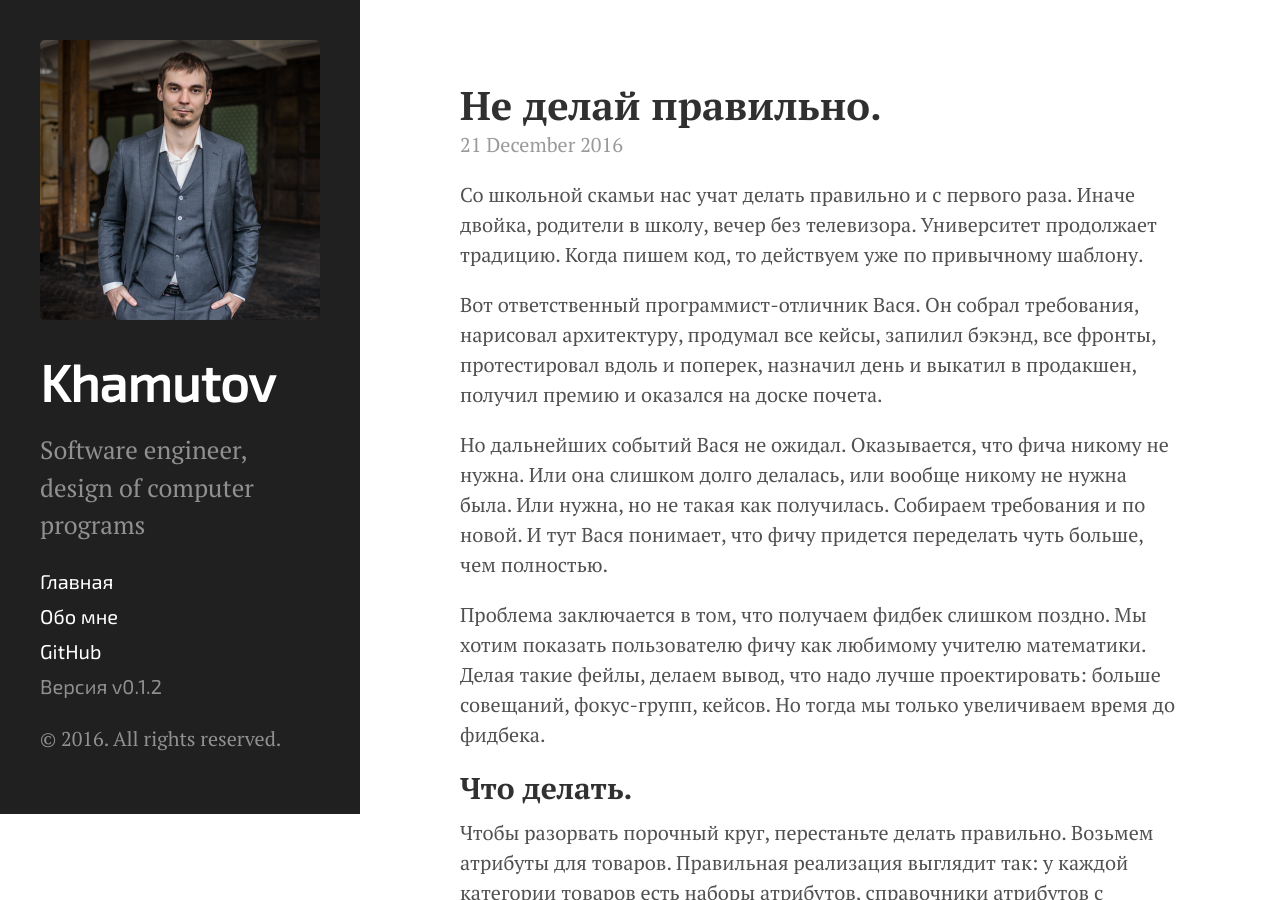
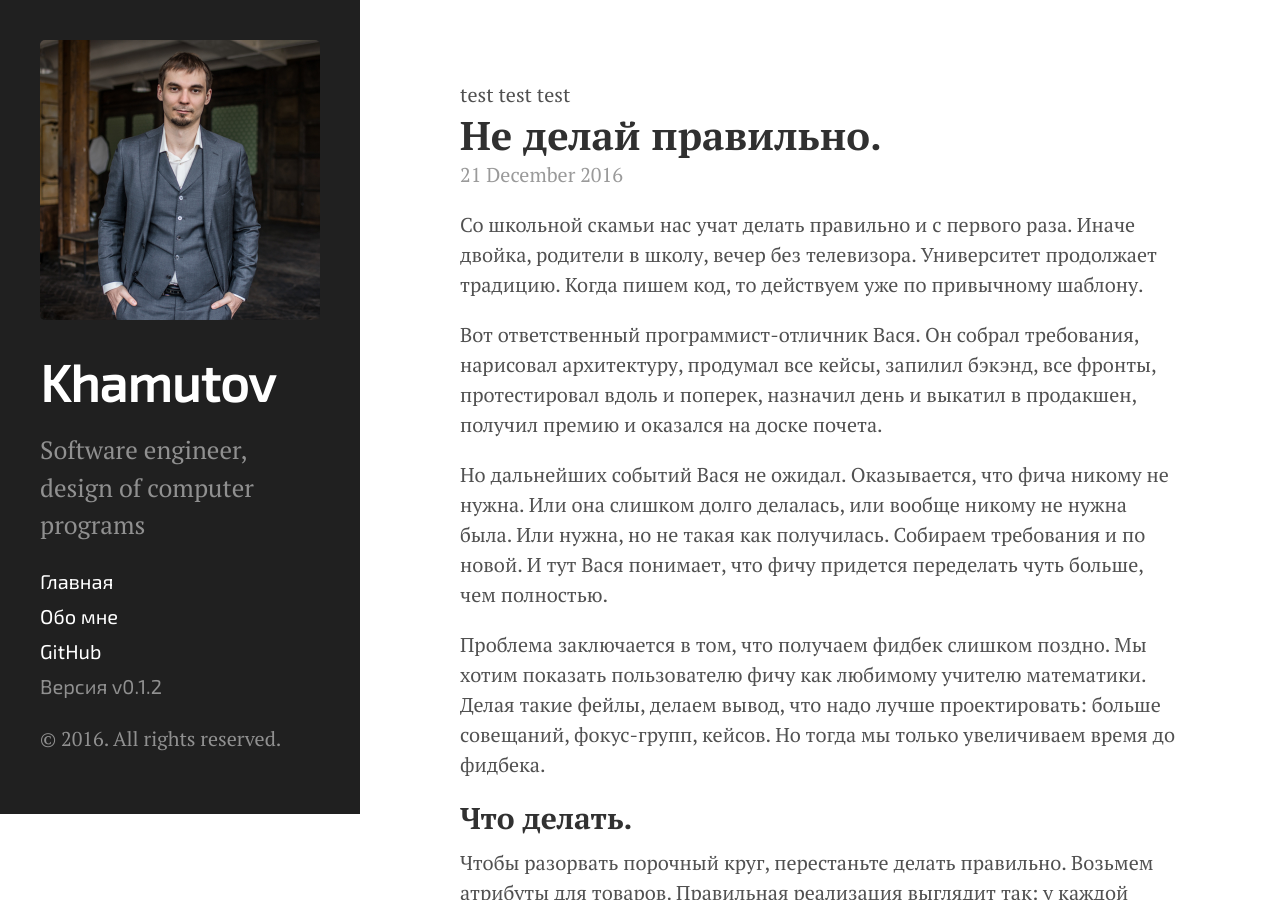
Before and after one commit to khamutov/khamutov.github.io, a Jekyll site: the page built from index.html, in a window 1280 px wide and 900 px high. Built offline with Jekyll 4.4.1, drawn with Linux system fonts in a browser that asks for light colours; the list of posts is cut into pages by our own code.

Commit message:
test production env on github

```diff
--- a/_layouts/default.html
+++ b/_layouts/default.html
@@ -8,6 +8,9 @@
     {% include sidebar.html %}
 
     <div class="content container">
+      {% if jekyll.environment == "production" %}
+        test test test
+      {% endif %}
       {{ content }}
     </div>
 
```
